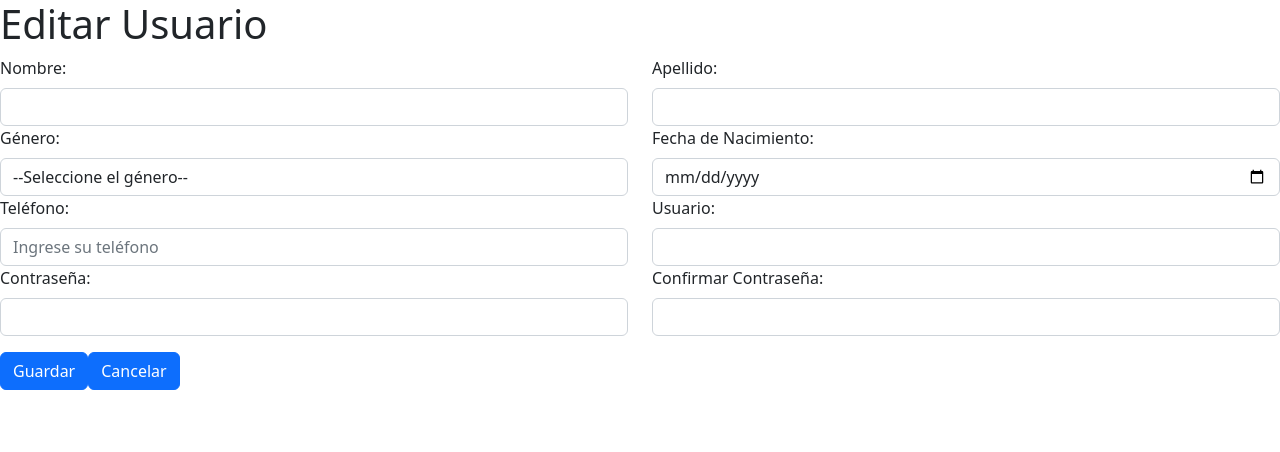
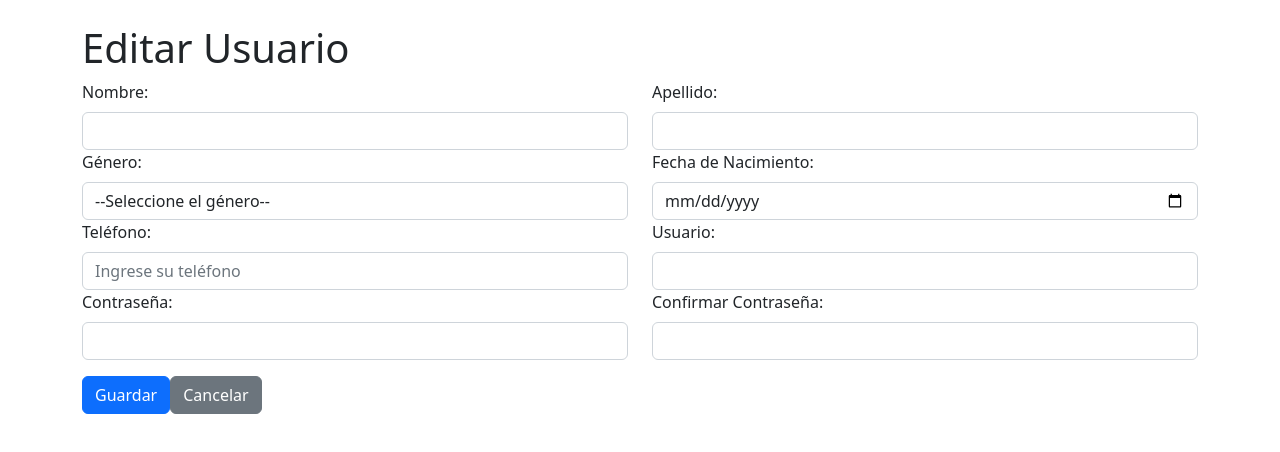
Before and after one commit to LauraMontalvo/Trabajo_Integracion_Curricular_Laura_Montalvo, a React (Create React App) app in the folder frontend/: page /detalleUsuario/1/editar in a window 1280 px wide. Shown: the top 452 px of the page. Built offline with nearby package versions, Linux system fonts and the light colour scheme; no server answers.

Commit message:
Se edito el fomulario editarusuario

```diff
--- a/frontend/src/Views/EditarUsuario.jsx
+++ b/frontend/src/Views/EditarUsuario.jsx
@@ -85,7 +85,7 @@ const EditarUsuario = () => {
     };
 
     return (
-        <div>
+        <div className="container mt-4">
         <h1>Editar Usuario</h1>
         <Form onSubmit={handlerUpdateUsuario}>
             <Row>
@@ -158,8 +158,8 @@ const EditarUsuario = () => {
             </div>
 
             <div className='btnseccion1'>
-                    <Button color='primary' type="submit" className='btn'>Guardar</Button>
-                    <Button color='primary' type="button" className='btn' onClick={e => navigate(`/detalleUsuario/${id}`)}>Cancelar</Button>
+                <Button variant='primary' type="submit" className='btn'>Guardar</Button>
+                <Button variant='secondary' type="button" className='btn' onClick={e => navigate(`/detalleUsuario/${id}`)}>Cancelar</Button>
             </div><br />
         </Form>
     </div>
```
Lines whose indentation alone changed are shown as unchanged.
